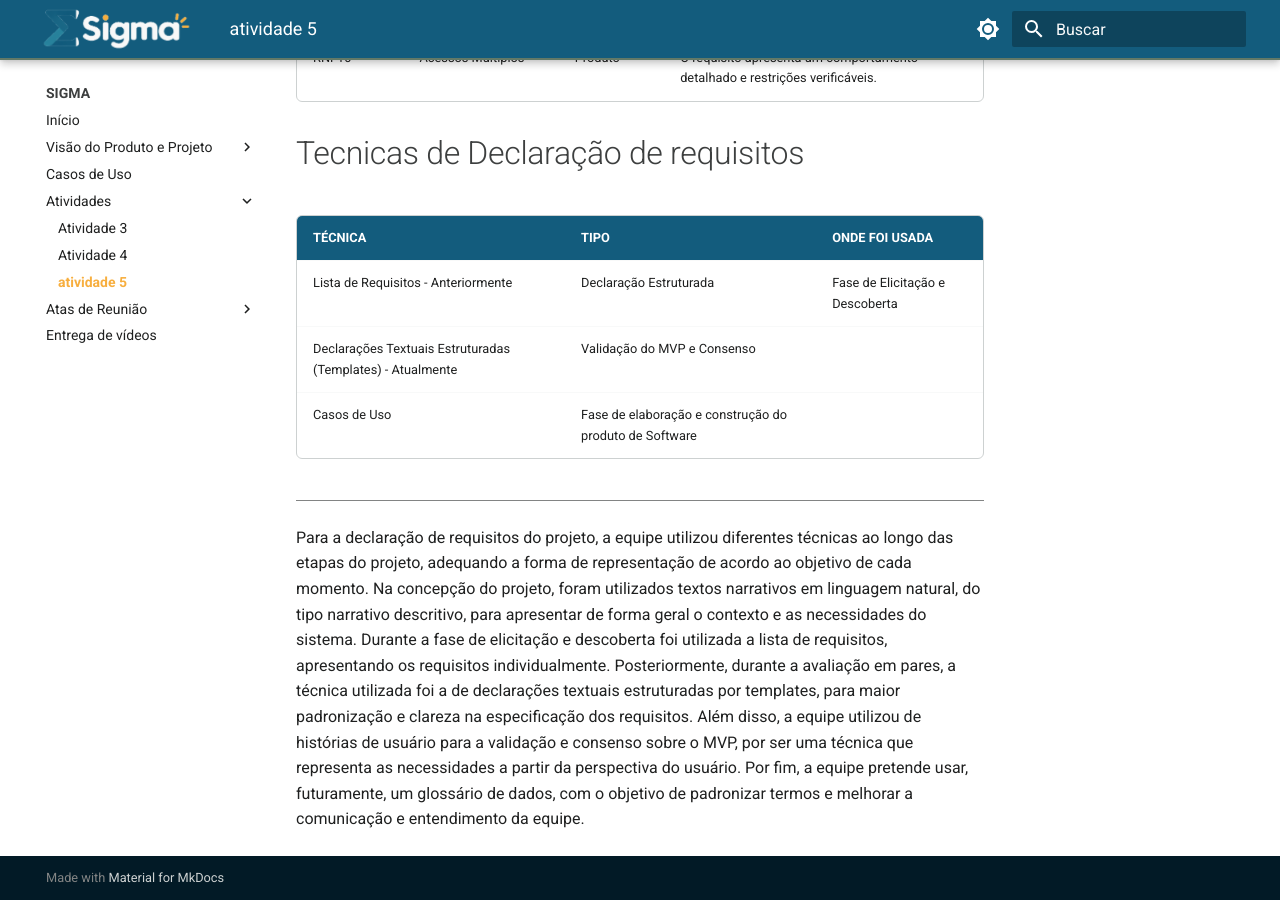
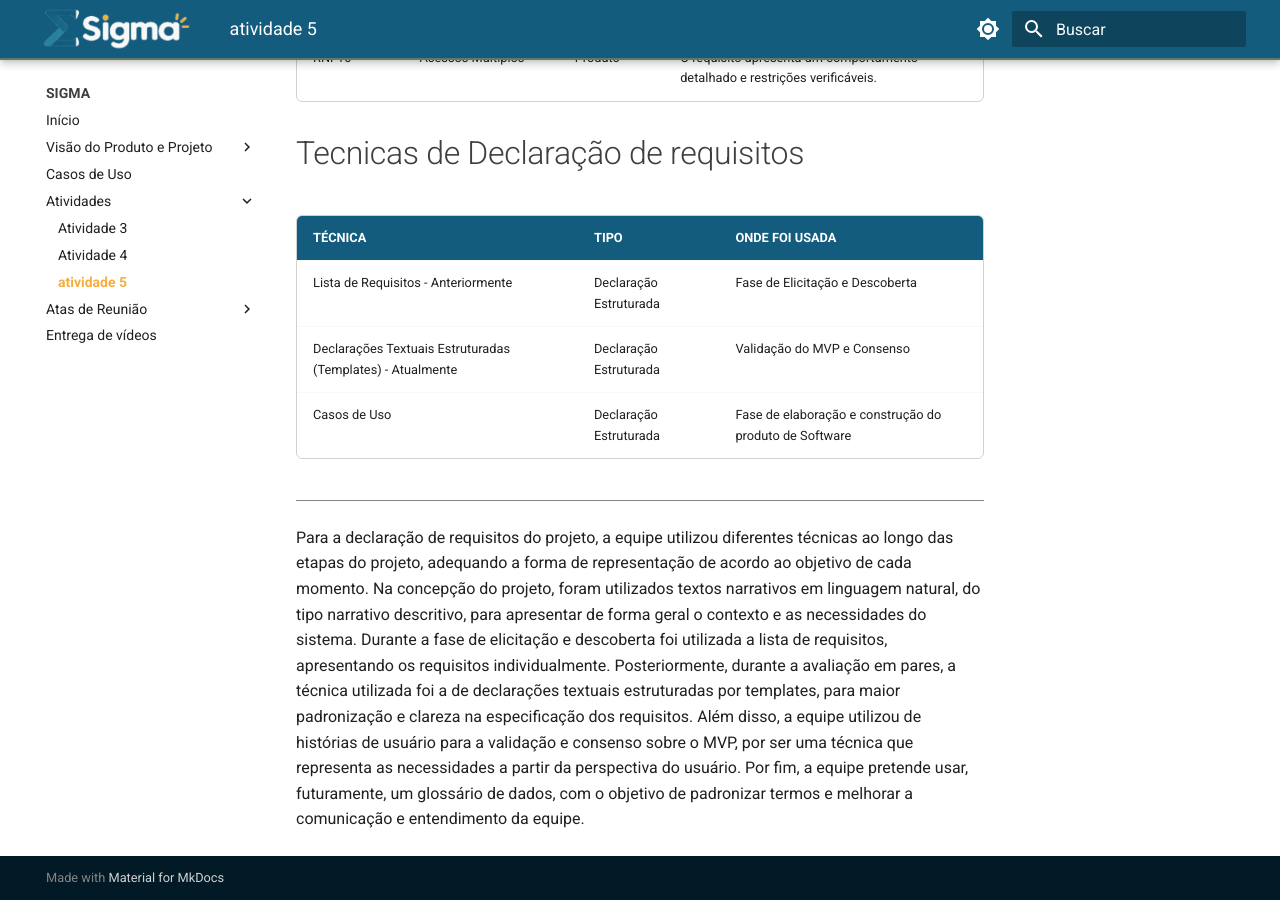
Before and after one commit to mdsreq-fga-unb/REQ-2026.2-T01-Sigma, an MkDocs documentation site: the page built from docs/atividades/atividade_5.md, in a window 1280 px wide and 900 px high, scrolled down 3463 px. Built offline with MkDocs 1.6.1 and Material for MkDocs 9.7.7, drawn with Linux system fonts in a browser that asks for light colours.

Commit message:
fix: tabela de declarações

```diff
--- a/docs/atividades/atividade_5.md
+++ b/docs/atividades/atividade_5.md
@@ -42,8 +42,8 @@
 |TÉCNICA|TIPO|ONDE FOI USADA|
 |---|---|---|
 |Lista de Requisitos - Anteriormente|Declaração Estruturada| Fase de Elicitação e Descoberta |
-|Declarações Textuais Estruturadas (Templates) - Atualmente| Validação do MVP e Consenso |
-|Casos de Uso| Fase de elaboração e construção do produto de Software |
+|Declarações Textuais Estruturadas (Templates) - Atualmente | Declaração Estruturada | Validação do MVP e Consenso |
+|Casos de Uso| Declaração Estruturada | Fase de elaboração e construção do produto de Software |
 
 
 ---
```
